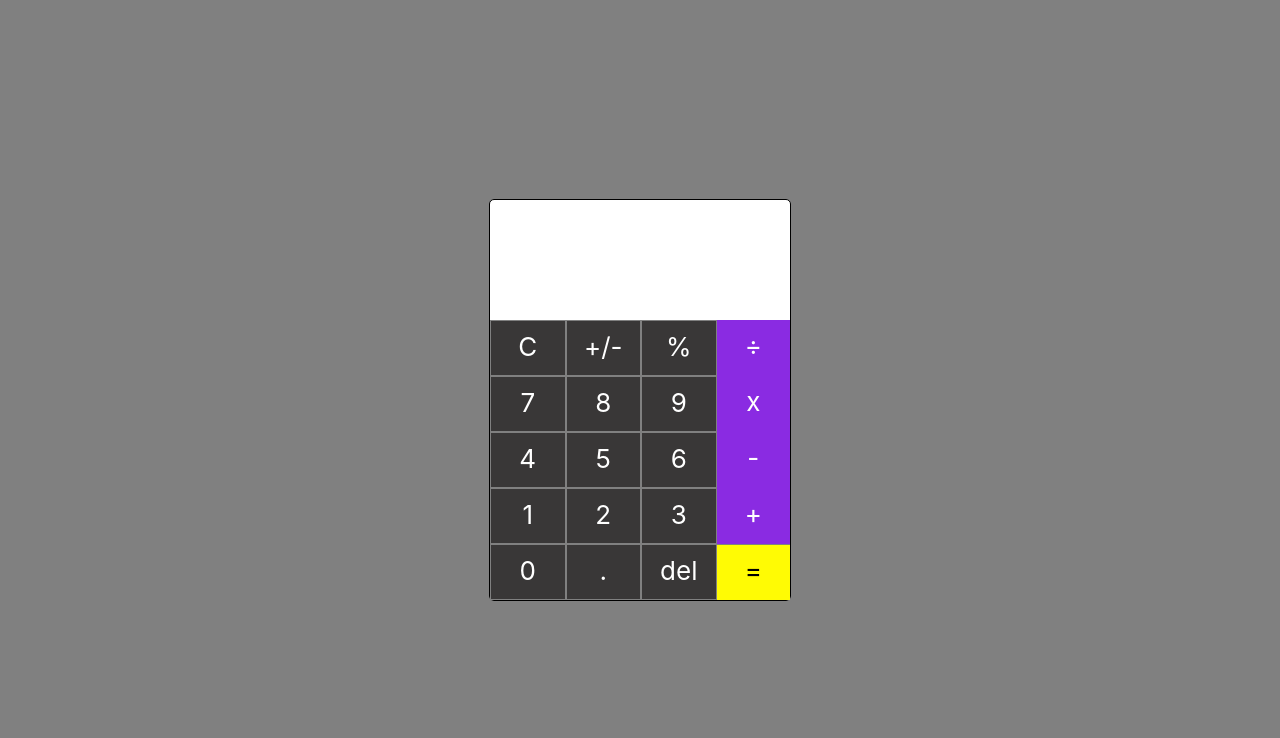
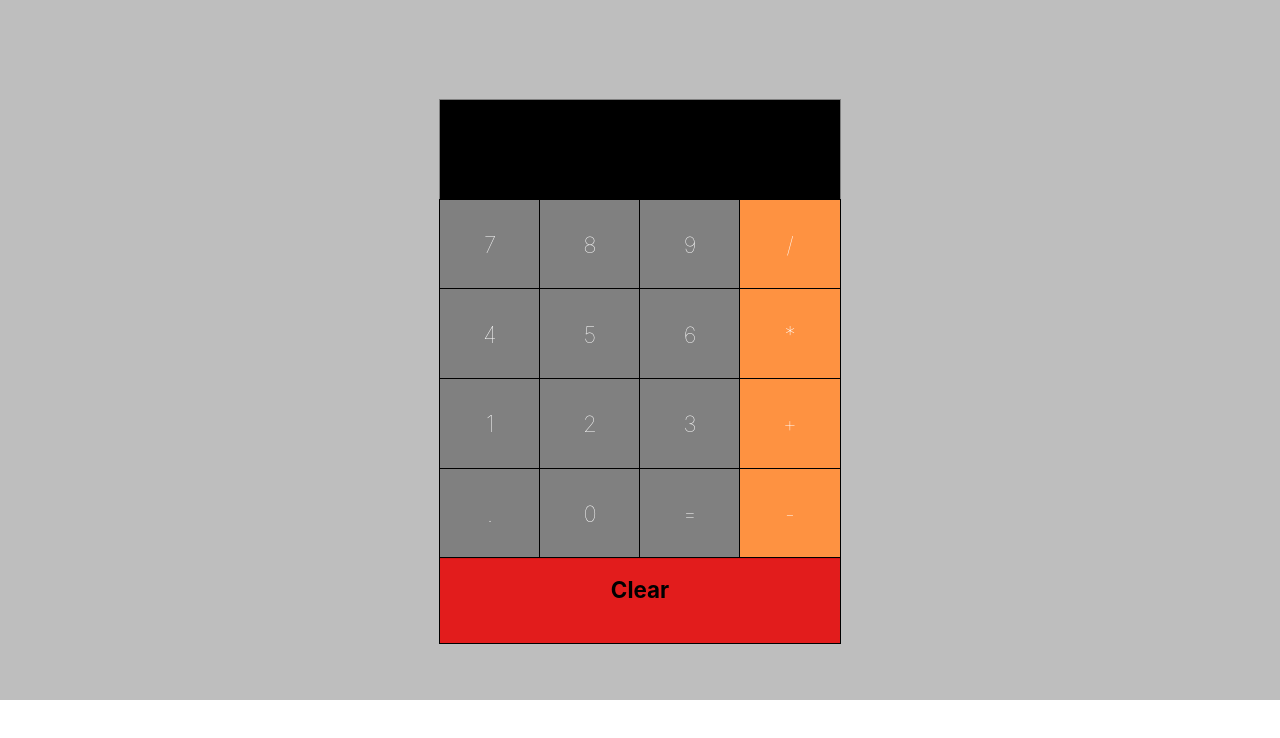
Before and after one commit to oykos-development-hub/c2-react-app, a React (Create React App) app: page / in a window 1280 px wide. Shown: the top 738 px of the page. Built offline with nearby package versions, Linux system fonts and the light colour scheme.

Commit message:
Calculator

```diff
--- a/src/App.css
+++ b/src/App.css
@@ -1,68 +1,16 @@
 .App {
-  text-align: center;
-  background-color: gray;
-  min-height: 100vh;
+  background-color: rgba(128, 128, 128, 0.514);
   display: flex;
-  flex-direction: column;
   align-items: center;
   justify-content: center;
-  font-size: calc(10px + 2vmin);
-  color: white;
+  width: 100%;
+  padding-top: 100px;
 }
-.calculator-bcg{
+.calc-wrapper{
+  width: 400px;
+  height: 600px;
+}
+.row{
   display: flex;
-  flex-direction: column;
-  background-color: white;
-  width:300px;
-  height:400px;
-  border: 1px solid black;
-  border-radius: 5px;
+  width: 100%;
 }
-.row-1{
-  display: flex;
-  flex-direction: column;
-  height: 30%;
-}
-.row-1-1{
-  height:40%;
-  color: black;
-}
-.row-1-2{
-  height:60%;
-  color: black;
-}
-.row-2{
-  height: 70%;
-  display: flex;
-  flex-direction: column;
-}
-.row-2-1, .row-2-2, .row-2-3, .row-2-4, .row-2-5{
-  display: flex;
-  flex-direction: row;
-  height:20%;
-}
-.row-2-1-1, .row-2-1-2, .row-2-1-3, .row-2-2-1, .row-2-2-2, .row-2-2-3, .row-2-3-1, .row-2-3-2, .row-2-3-3, .row-2-4-1, .row-2-4-2, .row-2-4-3, .row-2-5-1, .row-2-5-2, .row-2-5-3{
-  width: 25%;
-  display: flex;
-  padding-top: 10px;
-  justify-content: center;
-  background-color: #393737;
-  border: 1px solid gray;
-}
-.row-2-1-4, .row-2-2-4, .row-2-3-4, .row-2-4-4{
-  width: 25%;
-  display: flex;
-  padding-top: 10px;
-  justify-content: center;
-  background-color: blueviolet;
-  border:1 px solid gray;
-}
-.row-2-5-4{
-  width:25%;
-  display: flex;
-  padding-top: 10px;
-  justify-content: center;
-  background-color: rgb(255, 251, 4);
-  border-top: 1px solid grey;
-  color: black;
-}
--- a/src/App.js
+++ b/src/App.js
@@ -1,20 +1,115 @@
-import './App.css';
-import ClassComponent from './classComponent';
-import Row1 from './row1';
-import Row2 from './row2';
+import React from 'react'
+import './App.css'
+import Button from './Button'
+import Input from './Input'
+import ClearButton from './ClearButton'
+export default class App extends React.Component{
+constructor(props){
+  super(props);
 
-function App(props) {
-  const kod = (<div className="App">
-    <div className = "calculator-bcg">
-      <Row1/>
-      <Row2/>
-    </div>
-</div>);
-
-  return kod;
+  this.state = {
+    input: "",
+    previousNumber: "",
+    currentNumber: "",
+    operator: ""
+  };
+}
+addToInput = val => {
+  this.setState({input: this.state.input + val})
+}
+addOperatorsToInput = () =>{
+  this.state.previousNumber = this.state.input;
+  this.setState({input:""});
+  this.state.operator = "plus";
+}
+minusOperator = () =>{
+this.state.previousNumber = this.state.input;
+this.setState({input:""});
+this.state.operator = "minus"
+}
+multiply = () =>{
+  this.state.previousNumber = this.state.input;
+  this.setState({input:""});
+  this.state.operator = "multiply"
+}
+devide = () =>{
+  this.state.previousNumber = this.state.input;
+  this.setState({input:""});
+  this.state.operator = "devide"
+}
+evaluate = () =>{
+  this.state.currentNumber = this.state.input;
+  if (this.state.operator == "plus"){
+    this.setState({
+      input: parseInt(this.state.previousNumber) + parseInt(this.state.currentNumber)
+    })
+  }else if(this.state.operator == "minus"){
+    this.setState({
+      input: parseInt(this.state.previousNumber) - parseInt(this.state.currentNumber)
+    })
+  }else if(this.state.operator == "multiply"){
+    this.setState({
+      input: parseInt(this.state.previousNumber) * parseInt(this.state.currentNumber)
+    })
+  }else if(this.state.operator == "devide"){
+    this.setState({
+      input: parseInt(this.state.previousNumber) / parseInt(this.state.currentNumber)
+    })
+  }
 }
 
-export default App;
-<ClassComponent
-nameAttribute="1111"
-/>
+addPointToInput = val => {
+  if(this.state.input !== "" && this.state.input.indexOf(".") === -1){
+  this.setState({input: this.state.input + val})
+  }
+}
+addZeroToInput = val => {
+  if(this.state.input !== ""){
+    this.setState({input: this.state.input + val})
+  }
+}
+clearInput = () => {
+  if(this.state.input !== ""){
+  this.setState({input: ""})
+  }
+}
+
+  render(){
+    return(
+      <div className = "App">
+        <div className = "calc-wrapper">
+          <div className = "row">
+            <Input>{this.state.input}</Input>
+          </div>
+          <div className = "row">
+             <Button handleClick = {this.addToInput}>7</Button>
+             <Button handleClick = {this.addToInput}>8</Button>
+             <Button handleClick = {this.addToInput}>9</Button>
+             <Button handleClick = {this.devide}>/</Button>
+          </div>
+          <div className = "row">
+             <Button handleClick = {this.addToInput}>4</Button>
+             <Button handleClick = {this.addToInput}>5</Button>
+             <Button handleClick = {this.addToInput}>6</Button>
+             <Button handleClick = {this.multiply}>*</Button>
+          </div>
+          <div className = "row">
+             <Button handleClick = {this.addToInput}>1</Button>
+             <Button handleClick = {this.addToInput}>2</Button>
+             <Button handleClick = {this.addToInput}>3</Button>
+             <Button handleClick = {this.addOperatorsToInput}>+</Button>
+          </div>
+          <div className = "row">
+             <Button handleClick = {this.addPointToInput}>.</Button>
+             <Button handleClick = {this.addZeroToInput}>0</Button>
+             <Button handleClick = {this.evaluate}>=</Button>
+             <Button handleClick = {this.minusOperator}>-</Button>
+          </div>
+          <div className = "row">
+            <ClearButton handleClear = {this.clearInput}>Clear</ClearButton>
+          </div>
+        </div>
+      </div>
+    );
+  }
+}
--- /dev/null
+++ b/src/Button.css
@@ -0,0 +1,16 @@
+.button{
+    display: flex;
+    flex: 1;
+    height: 4em;
+    outline: 1px solid black;
+    color: white;
+    font-weight: lighter;
+    font-size: 1.4em;
+    justify-content: center;
+    align-items: center;
+    background-color: gray;
+}
+.operator{
+    background-color: #fe9241;
+    color: white;
+}
--- /dev/null
+++ b/src/Button.js
@@ -0,0 +1,18 @@
+import React from 'react'
+import './Button.css';
+export default class Button extends React.Component{
+    isOperator = val => {
+        return ! isNaN(val) || val === "." || val === "=";
+    };
+    render(){
+        return(
+            <div className ={`button ${this.isOperator(this.props.children) ? "" : "operator"}`}
+            onClick = {() => this.props.handleClick
+            (this.props.children)
+            }
+            >
+            {this.props.children}
+            </div>
+        )
+    }
+}
--- /dev/null
+++ b/src/ClearButton.css
@@ -0,0 +1,11 @@
+.clear-btn{
+    display: block;
+    flex: 1;
+    height: 3em;
+    background-color: rgba(228, 20, 20, 0.952);
+    text-align: center;
+    padding-top: 0.8em;
+    font-weight: bold;
+    font-size: 1.4em;
+    outline: 1px solid black;
+}
--- /dev/null
+++ b/src/ClearButton.js
@@ -0,0 +1,14 @@
+import { render } from '@testing-library/react'
+import React from 'react'
+import './ClearButton.css'
+export default class ClearButton extends React.Component{
+    render(){
+        return(
+            <div className ="clear-btn"
+            onClick = {() => this.props.handleClear()}
+            >
+                {this.props.children}
+            </div>
+        );
+    }
+}
--- /dev/null
+++ b/src/Input.css
@@ -0,0 +1,13 @@
+.input{
+    display: flex;
+    height: 4.2em;
+    background-color: black;
+    flex: 1;
+    outline: 1px solid gray;
+    justify-content: flex-end;
+    font-size: 1.2em;
+    font-weight:bold;
+    padding: 0.5em;
+    color: white;
+    align-items: center;
+}
--- /dev/null
+++ b/src/Input.js
@@ -0,0 +1,11 @@
+import React from 'react'
+import './Input.css'
+export default class Input extends React.Component{
+    render(){
+        return(
+            <div className = "input">
+                {this.props.children}
+            </div>
+        );
+    }
+}
--- a/src/classComponent.js
+++ /dev/null
@@ -1,37 +0,0 @@
-import React from 'react';
-
-export default class ClassComponent extends React.Component {
-    constructor(props) {
-        super(props);
-
-        this.state = {
-            nekiProperty: 'nekaVrijednost'
-        };
-
-        //this.clickFunction.bind(this);
-    }
-
-    clickFunction(event) {
-        this.setState({
-            nekiProperty: 12345678,
-            nekiDrugiProperty: '987654321'
-        });
-    }
-
-    render() {
-        return (
-            <div>
-                <h1
-                    onClick={
-                        (event) => {
-                            this.clickFunction(event);
-                        }
-                    }
-                >
-                    {this.state.nekiProperty}
-                </h1>
-                <h2>{this.props.nameAttribute}</h2>
-            </div>
-        );
-    }
-}
--- a/src/row1.js
+++ /dev/null
@@ -1,11 +0,0 @@
-import React from 'react';
-function Row1(){
-    const row1 = (
-        <div className = "row-1">
-        <div className = "row-1-1"></div>
-        <div className = "row-1-2"></div>
-      </div>
-    )
-    return row1;
-}
-export default Row1;
--- a/src/row2.js
+++ /dev/null
@@ -1,39 +0,0 @@
-import React from 'react';
-function Row2(){
-    const row2 = (
-        <div className = "row-2">
-        <div className = "row-2-1">
-          <div className = "row-2-1-1"><span>C</span></div>
-          <div className = "row-2-1-2"><span>+/-</span></div>
-          <div className = "row-2-1-3"><span>%</span></div>
-          <div className = "row-2-1-4"><span>÷</span></div>
-        </div>
-        <div className = "row-2-2">
-          <div className = "row-2-2-1"><span>7</span></div>
-          <div className = "row-2-2-2"><span>8</span></div>
-          <div className = "row-2-2-3"><span>9</span></div>
-          <div className = "row-2-2-4"><span>x</span></div>
-        </div>
-        <div className = "row-2-3">
-          <div className = "row-2-3-1"><span>4</span></div>
-          <div className = "row-2-3-2"><span>5</span></div>
-          <div className = "row-2-3-3"><span>6</span></div>
-          <div className = "row-2-3-4"><span>-</span></div>
-        </div>
-        <div className = "row-2-4">
-          <div className = "row-2-4-1"><span>1</span></div>
-          <div className = "row-2-4-2"><span>2</span></div>
-          <div className = "row-2-4-3"><span>3</span></div>
-          <div className = "row-2-4-4"><span>+</span></div>
-        </div>
-        <div className = "row-2-5">
-          <div className = "row-2-5-1"><span>0</span></div>
-          <div className = "row-2-5-2"><span>.</span></div>
-          <div className = "row-2-5-3"><span>del</span></div>
-          <div className = "row-2-5-4"><span>=</span></div>
-        </div>
-      </div>
-    )
-    return row2;
-}
-export default Row2;
```
